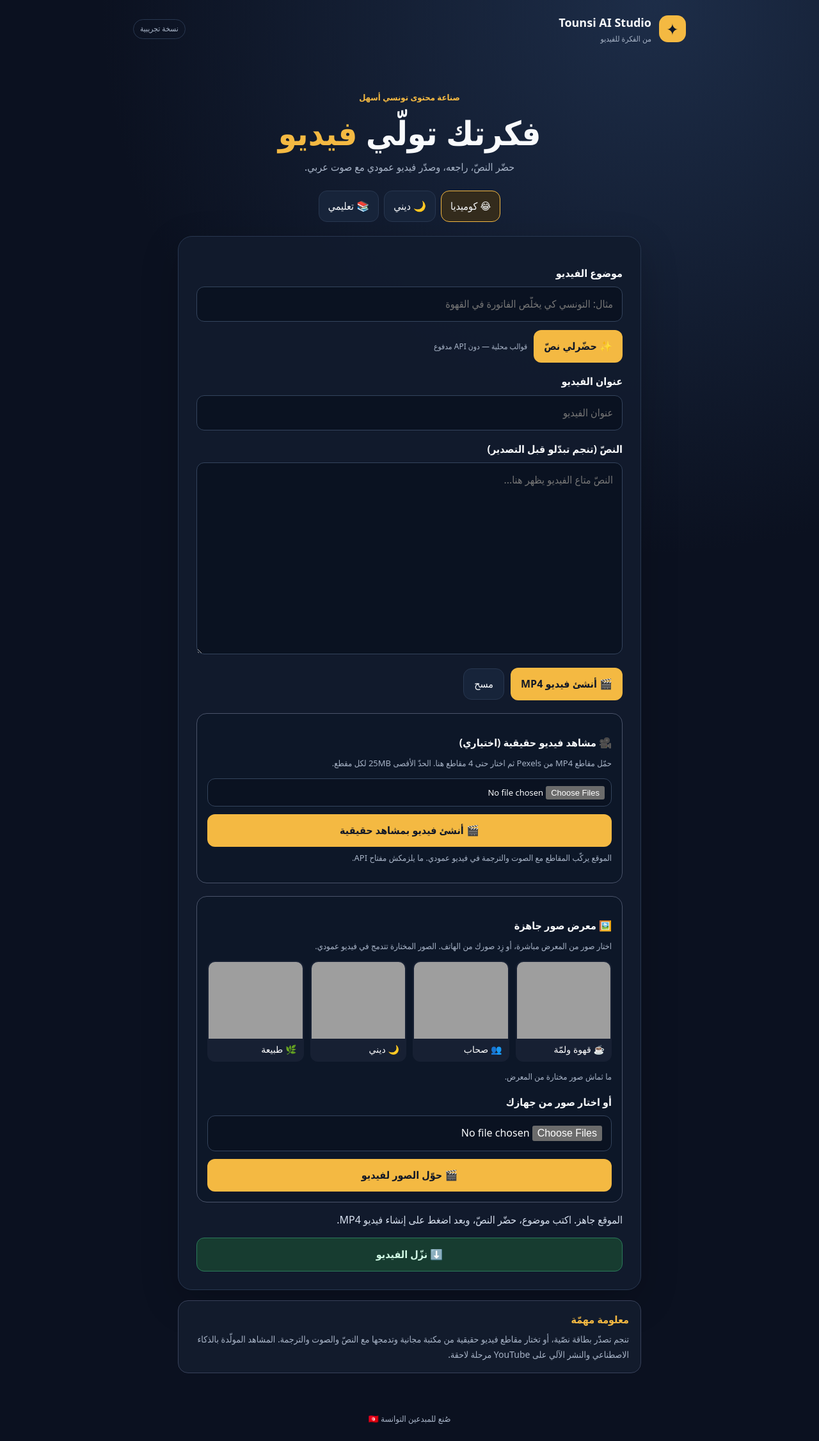
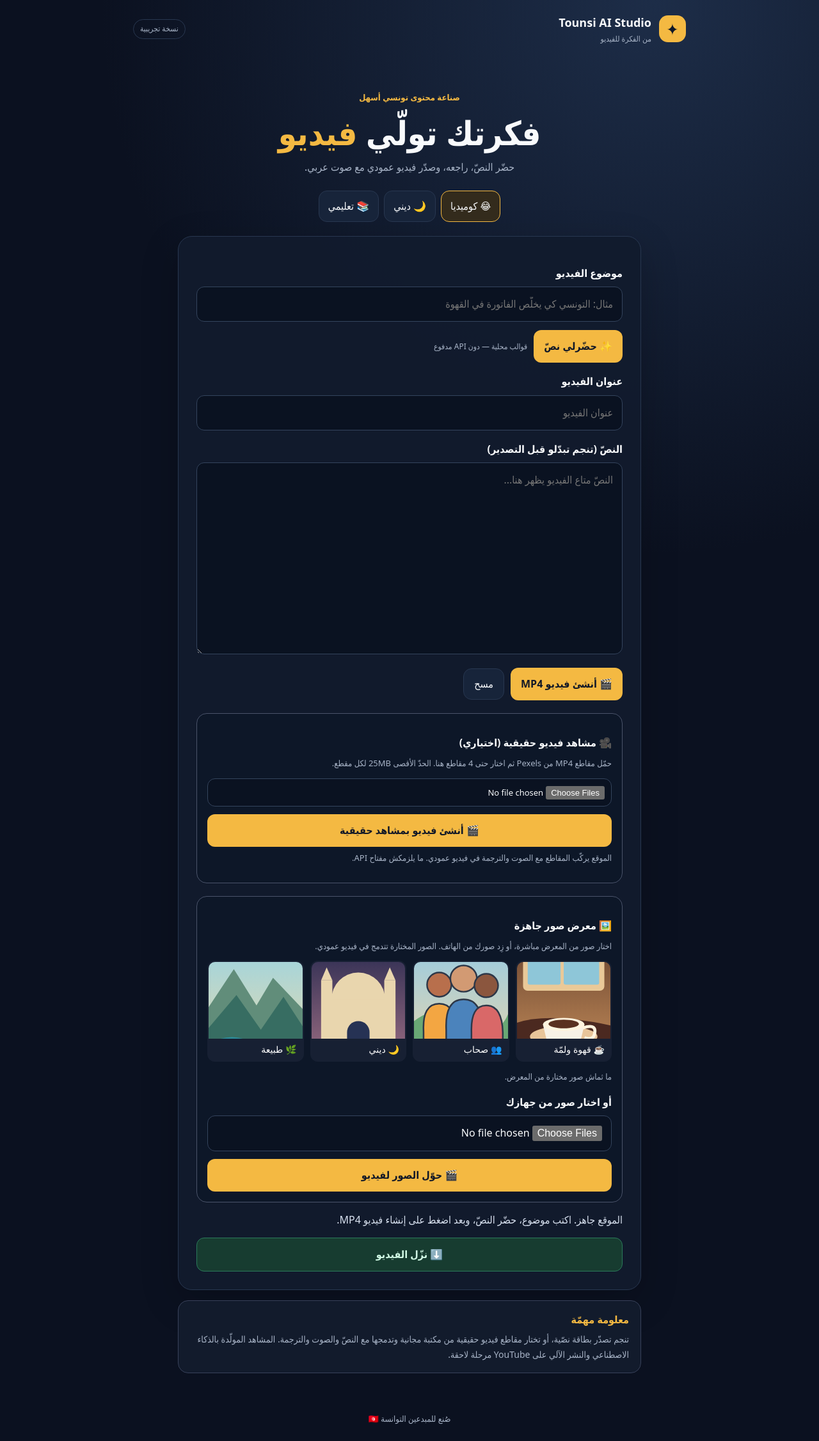
Before and after one commit to houbisaad2-stack/tounsi-ai-studio, a Flask app: page / in a window 1280 px wide. Shown: the whole page at 64% size. Run offline with Flask 3, Linux system fonts and the light colour scheme; grey boxes are pictures that could not be loaded.

Commit message:
Use local gallery illustrations and convert them to PNG for video export

```diff
--- a/templates/index.html
+++ b/templates/index.html
@@ -4,7 +4,7 @@
 <meta charset="utf-8"><meta name="viewport" content="width=device-width, initial-scale=1">
 <meta name="theme-color" content="#101827">
 <title>Tounsi AI Studio</title>
-<link rel="stylesheet" href="/static/style.css?v=20261023-images">
+<link rel="stylesheet" href="/static/style.css?v=20261023-local-gallery">
 <style>
 .scene-gallery{display:grid;grid-template-columns:repeat(2,minmax(0,1fr));gap:10px;margin:12px 0}
 .scene-card{padding:0;border:2px solid transparent;border-radius:12px;overflow:hidden;background:#172033;color:#fff;text-align:right;cursor:pointer}
@@ -38,10 +38,10 @@
 <label for="sceneImages">🖼️ معرض صور جاهزة</label>
 <p class="stock-help">اختار صور من المعرض مباشرة، أو زِد صورك من الهاتف. الصور المختارة تتدمج في فيديو عمودي.</p>
 <div id="sceneGallery" class="scene-gallery" aria-label="معرض صور جاهزة">
-  <button type="button" class="scene-card" data-image="https://images.unsplash.com/photo-1517248135467-4c7edcad34c4?auto=format&fit=crop&w=900&q=85"><img src="https://images.unsplash.com/photo-1517248135467-4c7edcad34c4?auto=format&fit=crop&w=360&q=75" alt="مشهد قهوة ومطعم"><span>☕ قهوة ولمّة</span></button>
-  <button type="button" class="scene-card" data-image="https://images.unsplash.com/photo-1529156069898-49953e39b3ac?auto=format&fit=crop&w=900&q=85"><img src="https://images.unsplash.com/photo-1529156069898-49953e39b3ac?auto=format&fit=crop&w=360&q=75" alt="أصحاب مع بعضهم"><span>👥 صحاب</span></button>
-  <button type="button" class="scene-card" data-image="https://images.unsplash.com/photo-1564769625905-50e93615e769?auto=format&fit=crop&w=900&q=85"><img src="https://images.unsplash.com/photo-1564769625905-50e93615e769?auto=format&fit=crop&w=360&q=75" alt="مسجد"><span>🌙 ديني</span></button>
-  <button type="button" class="scene-card" data-image="https://images.unsplash.com/photo-1500530855697-b586d89ba3ee?auto=format&fit=crop&w=900&q=85"><img src="https://images.unsplash.com/photo-1500530855697-b586d89ba3ee?auto=format&fit=crop&w=360&q=75" alt="منظر طبيعي"><span>🌿 طبيعة</span></button>
+  <button type="button" class="scene-card" data-image="/static/gallery/cafe.svg"><img src="/static/gallery/cafe.svg" alt="مشهد قهوة تونسية"><span>☕ قهوة ولمّة</span></button>
+  <button type="button" class="scene-card" data-image="/static/gallery/friends.svg"><img src="/static/gallery/friends.svg" alt="أصحاب مع بعضهم"><span>👥 صحاب</span></button>
+  <button type="button" class="scene-card" data-image="/static/gallery/mosque.svg"><img src="/static/gallery/mosque.svg" alt="مسجد"><span>🌙 ديني</span></button>
+  <button type="button" class="scene-card" data-image="/static/gallery/nature.svg"><img src="/static/gallery/nature.svg" alt="منظر طبيعي"><span>🌿 طبيعة</span></button>
 </div>
 <p id="galleryHint" class="stock-help">ما ثماش صور مختارة من المعرض.</p>
 <label for="sceneImages">أو اختار صور من جهازك</label>
@@ -147,7 +147,7 @@
     const files = Array.from($("sceneImages").files || []);
     const galleryCount = selectedGallery.size;
     if (!files.length && !galleryCount) { status.textContent = "اختار صور من المعرض أو من جهازك أوّلًا."; return; }
-    if (files.length + galleryCount > 8) { status.textContent = "المجموع لازم ما يفوتش 8 صور."; return; }
+    if (files.length + galleryCount > 4) { status.textContent = "اختار 4 صور كحدّ أقصى في المرّة باش يبقى التصدير مستقر."; return; }
     if (!$("script").value.trim()) { status.textContent = "حضّر النصّ أوّلًا."; return; }
     const button = $("renderImages");
     button.disabled = true; renderButton.disabled = true;
@@ -160,11 +160,27 @@
       files.forEach(file => form.append("images", file, file.name));
       for (const [url, label] of selectedGallery.entries()) {
         const imageResponse = await fetch(url);
-        if (!imageResponse.ok) throw new Error("ما نجّمتش نهبط صورة من المعرض: " + label);
-        const blob = await imageResponse.blob();
-        const mime = (blob.type || "").toLowerCase();
-        const ext = mime.includes("png") ? "png" : mime.includes("webp") ? "webp" : "jpg";
-        form.append("images", blob, "gallery-" + (form.getAll("images").length + 1) + "." + ext);
+        if (!imageResponse.ok) throw new Error("ما نجّمتش نحمّل صورة المعرض: " + label);
+        const svgBlob = await imageResponse.blob();
+        const objectUrl = URL.createObjectURL(svgBlob);
+        try {
+          const image = new Image();
+          image.src = objectUrl;
+          await new Promise((resolve, reject) => {
+            image.onload = resolve;
+            image.onerror = () => reject(new Error("تعذّر فتح صورة المعرض: " + label));
+          });
+          const canvas = document.createElement("canvas");
+          canvas.width = 540; canvas.height = 960;
+          const context = canvas.getContext("2d");
+          if (!context) throw new Error("المتصفح ما يدعمش تحويل الصورة.");
+          context.drawImage(image, 0, 0, canvas.width, canvas.height);
+          const pngBlob = await new Promise(resolve => canvas.toBlob(resolve, "image/png"));
+          if (!pngBlob) throw new Error("تعذّر تجهيز صورة المعرض: " + label);
+          form.append("images", pngBlob, "gallery-" + (form.getAll("images").length + 1) + ".png");
+        } finally {
+          URL.revokeObjectURL(objectUrl);
+        }
       }
       const response = await fetch("/api/render-images", {method:"POST", body:form});
       const raw = await response.text(); let result = {};
```
